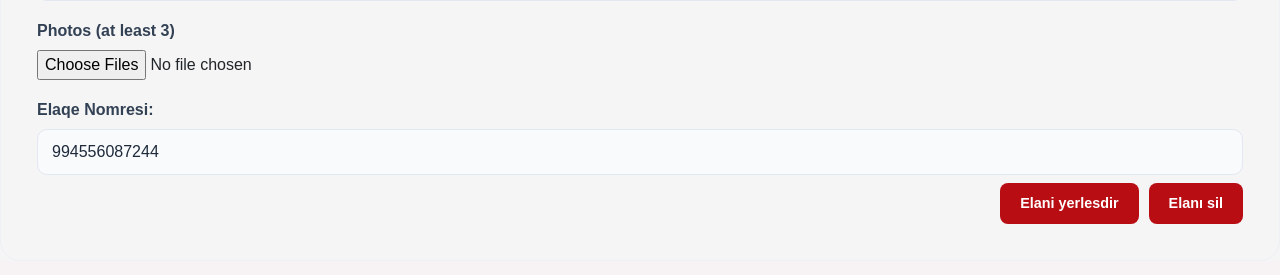
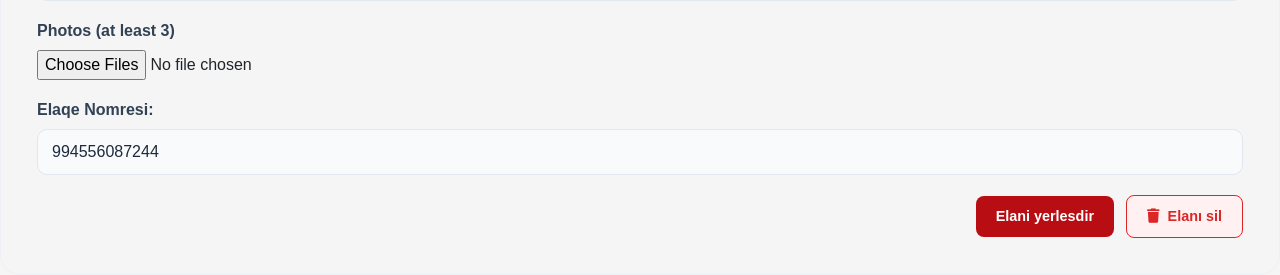
Before and after one commit to emilmustafayev642/turboaz, a Django app: page /listing/11/edit/ in a window 1280 px wide. Shown: the part 1386-1661 px from the top of the page. Before the commit the page ends 1610 px from the top, so only its background shows below. Run offline with Django 4.2, Linux system fonts and the light colour scheme; a user stored in the database is signed in; data comes from the database, SQL or seed files in the repository; some libraries are stand-ins or nearby versions.

Commit message:
Added final touches

```diff
--- a/static/css/elan.css
+++ b/static/css/elan.css
@@ -30,6 +30,40 @@ footer {
     box-shadow: 0 12px 36px rgba(30, 41, 59, 0.06);
 }
 
+.elan-form-actions {
+    display: flex;
+    align-items: center;
+    justify-content: flex-end;
+    gap: 12px;
+    margin-top: 20px;
+    width: 100%;
+}
+
+.elan-form-actions .all_button {
+    grid-column: auto;
+    margin: 0;
+}
+
+.delete-listing-button {
+    display: inline-flex;
+    align-items: center;
+    justify-content: center;
+    gap: 8px;
+    padding: 10px 20px;
+    background-color: #fff1f2;
+    color: #dc2626;
+    border: 1.5px solid #dc2626;
+    border-radius: 8px;
+    font-size: 0.9rem;
+    font-weight: 600;
+    cursor: pointer;
+    transition: all 0.2s ease;
+}
+
+.delete-listing-button:hover {
+    background-color: #dc2626;
+    color: #ffffff;
+}
 
 .parts-condition-box {
     margin: 20px 0;
--- a/templates/elan.html
+++ b/templates/elan.html
@@ -225,16 +225,19 @@
 
 
 
-        <div class="all-button-wrapper">
+        <div class="elan-form-actions">
             <button class="all_button" type="submit">Elani yerlesdir</button>
             {% if listing %}
                 <button
-                    class="all_button delete-listing-button"
+                    class="delete-listing-button"
                     type="submit"
                     formaction="{% url 'delete_listing' listing.id %}"
                     formmethod="post"
+                    formnovalidate
                     onclick="return confirm('Bu elanı silmək istədiyinizə əminsiniz?')"
-                >Elanı sil</button>
+                >
+                    <i class="fa-solid fa-trash"></i> Elanı sil
+                </button>
             {% endif %}
         </div>
 
```
